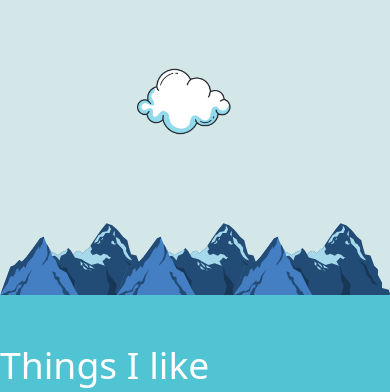
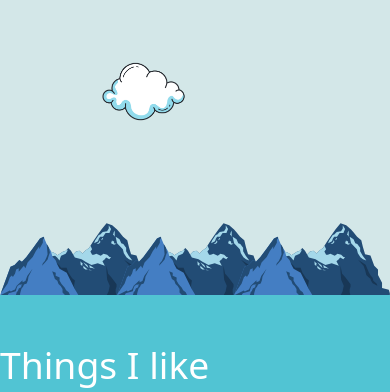
Before and after one commit to mangosain/manzar-portfolio, a plain HTML site: page index.html in a window 390 px wide. Shown: the part 380-772 px from the top of the page. Drawn offline with nearby package versions, Linux system fonts and the light colour scheme.

Commit message:
made changes

```diff
--- a/style.css
+++ b/style.css
@@ -140,6 +140,7 @@ footer a {
     }
 
     .hero .cloud {
-        width: 40%;
+        width: 35%;
+        left: 70px;
     }
 }
```
